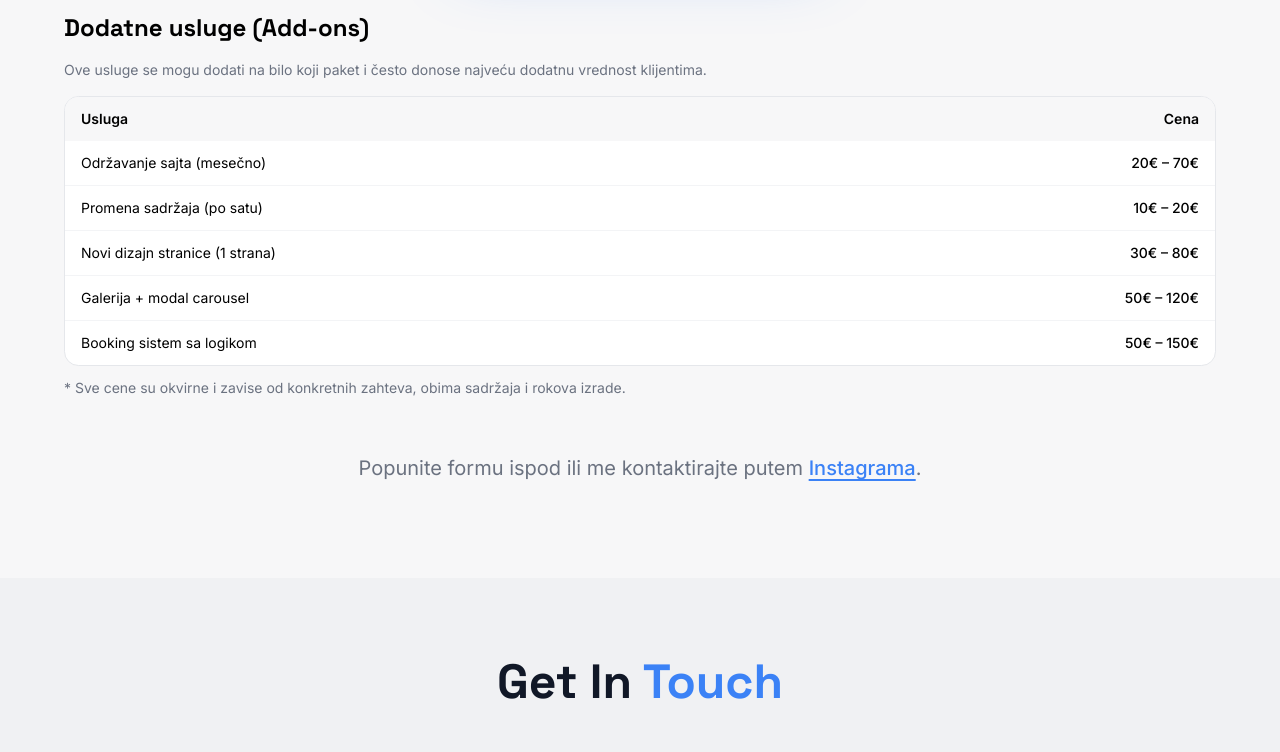
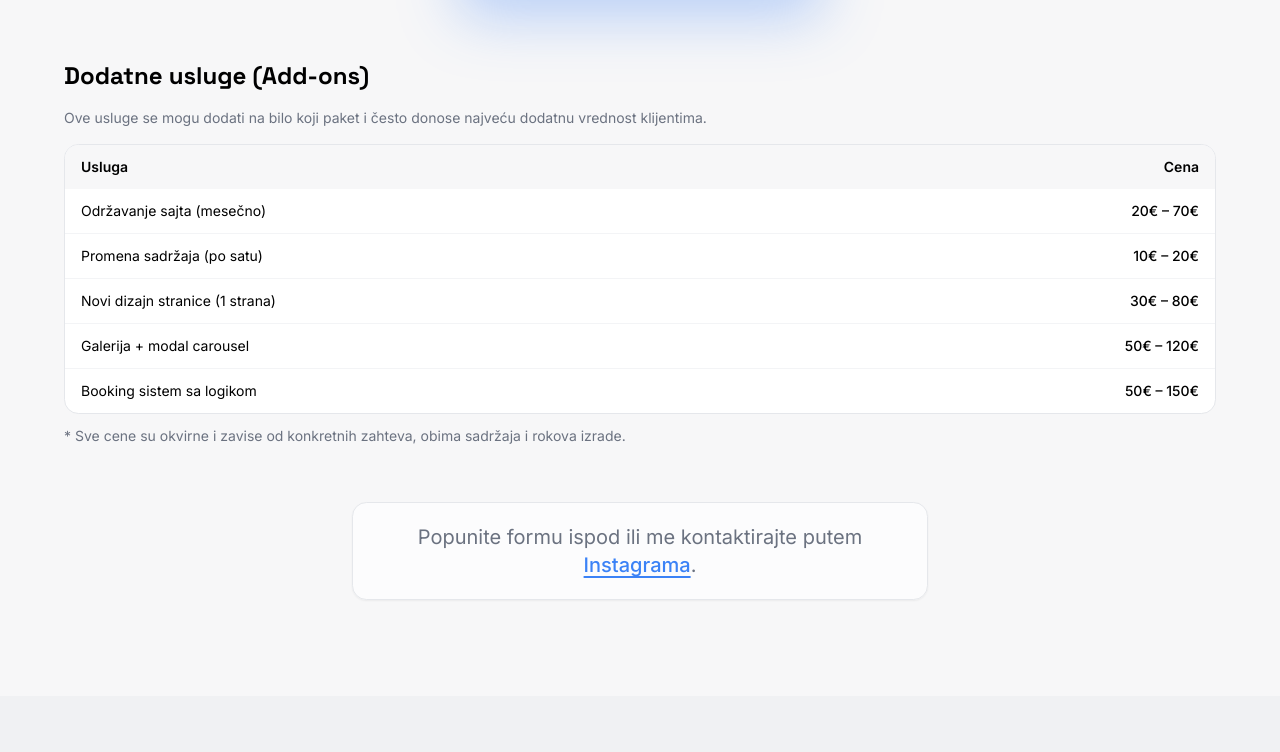
Before and after one commit to therealyhn/v2portfolio, a React (Vite) app: page /pricing in a window 1280 px wide. Shown: the part 922-1674 px from the top of the page. Built offline with nearby package versions, Linux system fonts and the light colour scheme.

Commit message:
pricing tweaks

```diff
--- a/src/components/data/priceData.js
+++ b/src/components/data/priceData.js
@@ -26,6 +26,7 @@ export const pricingPlans = [
       features: [
         "Sve iz BASIC plana",
         "4–7 stranica (Home, Usluge, Portfolio, Galerija, Booking, Kontakt…)",
+        "CMS (Admin Dashboard) – klijent sam menja sadržaj sajta",
         "Animacije (Animate.css / custom micro interactions)",
         "Napredna galerija ili slider (Swiper)",
         "Booking forma sa validacijom",
@@ -44,7 +45,6 @@ export const pricingPlans = [
         "Potpuno custom rešenje sa CMS-om, višestranim jezikom i naprednim funkcionalnostima.",
       features: [
         "Sve iz STANDARD plana",
-        "CMS (Admin Dashboard) – klijent sam menja sadržaj sajta",
         "Napredan dizajn i custom animacije",
         "Napredna SEO optimizacija",
         "Napredni booking sa slanjem maila + kalkulacija cena",
--- a/src/sections/Pricing.jsx
+++ b/src/sections/Pricing.jsx
@@ -90,7 +90,8 @@ export default function Pricing() {
                     </p>
                 </div>
                 <div className="mt-14 flex justify-center">
-                    <p className="text-sm sm:text-xl text-center text-muted-2 dark:text-white/80 max-w-xl">
+                    <div className="border border-gray-200 dark:border-surface-3 rounded-xl px-6 py-5 bg-white/70 dark:bg-surface-2/70 shadow-sm max-w-xl w-full">
+                        <p className="text-sm sm:text-xl text-center text-muted-2 dark:text-white/80">
                             Popunite formu ispod ili me kontaktirajte putem{" "}
                             <a
                                 href="https://www.instagram.com/jovanljusic_asdf/"
@@ -104,6 +105,7 @@ export default function Pricing() {
                         </p>
                     </div>
                 </div>
+            </div>
         </section>
     );
 }
```
Lines whose indentation alone changed are shown as unchanged.
